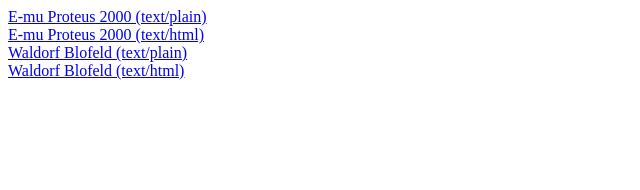
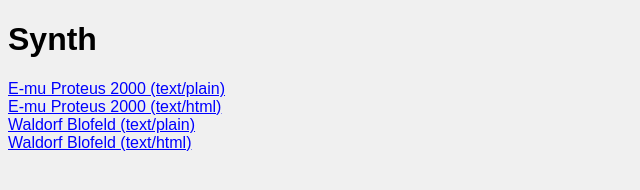
Before and after one commit to eaw/test, a plain HTML site: page index.html in a window 1280 px wide. Shown: the whole page, without its empty margins (0-640 px from the left). Drawn offline with Linux system fonts and the light colour scheme.

Commit message:
Fixed index.html file and added link to css

```diff
--- a/index.html
+++ b/index.html
@@ -1,4 +1,18 @@
+<!DOCTYPE html PUBLIC "-//W3C//DTD HTML 4.01 Transitional//EN" "http://www.w3.org/TR/html4/loose.dtd">
+<html>
+<head>
+<meta http-equiv="Content-Type" content="text/html; charset=us-ascii">
+<link rel="stylesheet" type="text/css" href="phu.css">
+<title>Synth</title>
+</head>
+<body>
+
+<h1>Synth</h1>
+
 <a href ="synth/proteus-2000.txt"     >E-mu Proteus 2000 (text/plain)</a><br>
 <a href ="synth/proteus-2000.html"    >E-mu Proteus 2000 (text/html)</a><br>
 <a href ="synth/waldorf-blofeld.txt"  >Waldorf Blofeld (text/plain)</a><br>
 <a href ="synth/waldorf-blofeld.html" >Waldorf Blofeld (text/html)</a><br>
+
+</body>
+</html>
```
